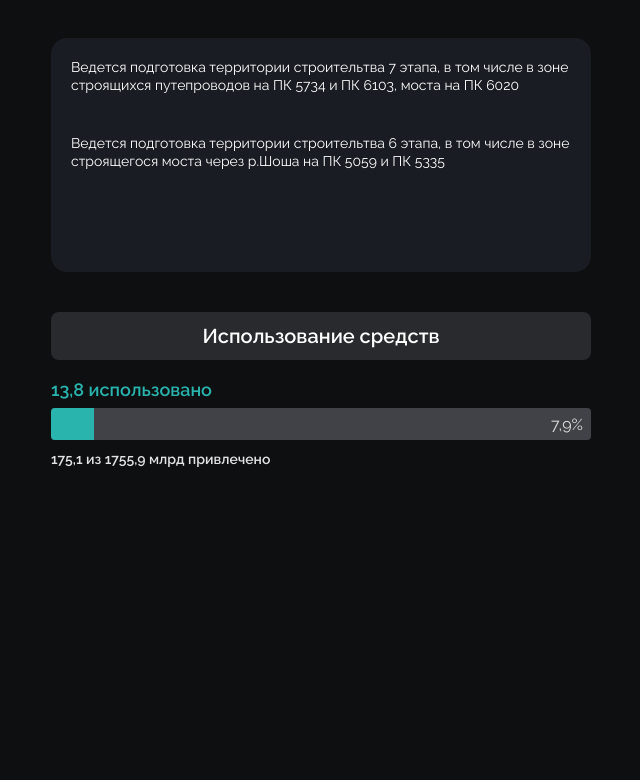
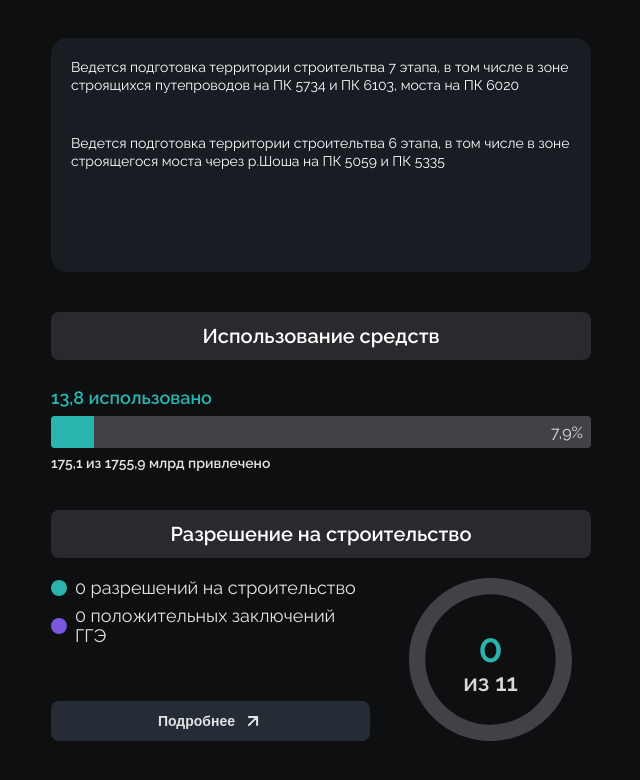
Before and after one commit to MikhailMilyaev/rut-test-vue-js, a Vue app: page / in a window 1280 px wide. Shown: the part 964-1744 px from the top of the page, without its empty margins (299-939 px from the left). Before the commit the page ends 1474 px from the top, so only its background shows below. Built offline with nearby package versions, Linux system fonts and the light colour scheme.

Commit message:
feat: add permission block in ContentLeft and fix: arrow buttons

```diff
--- a/src/components/ContentArea.vue
+++ b/src/components/ContentArea.vue
@@ -22,7 +22,7 @@ import ContentRight from './ContentRight.vue';
   flex-direction: column;
   gap: 40px;
   overflow-y: auto;
-  padding: 20px 40px;
+  padding: 20px 40px 40px 40px;
   height: 100%;
 }
 
--- a/src/components/ContentLeft.vue
+++ b/src/components/ContentLeft.vue
@@ -2,18 +2,23 @@
 import { ref } from 'vue';
 
 const slides = ref([
-  { id: 1, title: '7 этап', url: 'https://images.unsplash.com/photo-1504307651254-35680f356dfd?w=600' },
-  { id: 2, title: '8 этап', url: 'https://images.unsplash.com/photo-1504307651254-35680f356dfd?w=600' }
+  { id: 1, title: '6 этап', url: 'https://images.unsplash.com/photo-1504307651254-35680f356dfd?auto=format&fit=crop&w=800&q=80' },
+  { id: 2, title: '7 этап', url: 'https://images.unsplash.com/photo-1581094794329-c8112a89af12?auto=format&fit=crop&w=800&q=80' },
+  { id: 3, title: '8 этап', url: 'https://images.unsplash.com/photo-1486406146926-c627a92ad1ab?auto=format&fit=crop&w=800&q=80' }
 ]);
 
 const currentIndex = ref(0)
 
 const nextSlide = () => {
-    currentIndex.value = (currentIndex.value + 1) % slides.value.length
+    if (currentIndex.value < slides.value.length - 1) {
+        currentIndex.value++
+    }
 }
 
 const prevSlide = () => {
-  currentIndex.value = (currentIndex.value - 1 + slides.value.length) % slides.value.length;
+    if (currentIndex.value > 0) {
+        currentIndex.value--
+    }
 };
 </script>
 
@@ -30,13 +35,13 @@ const prevSlide = () => {
             </div>
 
             <div class="construction__arrows arrows">
-                <button @click="prevSlide" class="arrows__btn">
+                <button @click="prevSlide" class="arrows__btn" :disabled="currentIndex === 0">
                     <svg width="8" height="14" viewBox="0 0 8 14" fill="none" xmlns="http://www.w3.org/2000/svg">
                         <path fill-rule="evenodd" clip-rule="evenodd" d="M7.70711 0.292893C8.09763 0.683417 8.09763 1.31658 7.70711 1.70711L2.41421 7L7.70711 12.2929C8.09763 12.6834 8.09763 13.3166 7.70711 13.7071C7.31658 14.0976 6.68342 14.0976 6.29289 13.7071L0.292893 7.70711C-0.0976311 7.31658 -0.0976311 6.68342 0.292893 6.29289L6.29289 0.292893C6.68342 -0.0976311 7.31658 -0.0976311 7.70711 0.292893Z" fill="#E3E3E3"/>
                     </svg>
                 </button>
                 <span class="arrows__text">{{ slides[currentIndex].title }}</span>
-                <button @click="nextSlide" class="arrows__btn">
+                <button @click="nextSlide" class="arrows__btn" :disabled="currentIndex === slides.length - 1">
                     <svg width="24" height="24" viewBox="0 0 24 24" fill="none" xmlns="http://www.w3.org/2000/svg">
                         <path fill-rule="evenodd" clip-rule="evenodd" d="M8.75628 5.29289C9.09799 4.90237 9.65201 4.90237 9.99372 5.29289L15.2437 11.2929C15.5854 11.6834 15.5854 12.3166 15.2437 12.7071L9.99372 18.7071C9.65201 19.0976 9.09799 19.0976 8.75628 18.7071C8.41457 18.3166 8.41457 17.6834 8.75628 17.2929L13.3876 12L8.75628 6.70711C8.41457 6.31658 8.41457 5.68342 8.75628 5.29289Z" fill="#E3E3E3"/>
                     </svg>
@@ -49,12 +54,12 @@ const prevSlide = () => {
                 <h4 class="stats-title">На строительных объектах задействовано:</h4>
                 <div class="stats-row">
                     <div class="stat-col">
-                        <div class="stat-value text-teal">117</div>
+                        <div class="stat-value ">117</div>
                         <div class="stat-sub">из н/д</div>
                         <div class="stat-label">техники</div>
                     </div>
                     <div class="stat-col">
-                        <div class="stat-value text-teal">402</div>
+                        <div class="stat-value">402</div>
                         <div class="stat-sub">из н/д</div>
                         <div class="stat-label">человек</div>
                     </div>
@@ -119,6 +124,51 @@ const prevSlide = () => {
         </div>
 
         <p class="use-of-funds__subtext">175,1 из 1755,9 млрд привлечено</p>
+    </div>
+</div>
+
+<div class="permission-block">
+    <div class="construction__header">
+        <h2 class="construction__header-text">Разрешение на строительство</h2>
+    </div>
+
+    <div class="permission-block__content">
+        <div class="permission-block__info">
+            <div class="permission-block__list">
+                <div class="permission-block__item">
+                    <svg width="16" height="16" viewBox="0 0 16 16" fill="none">
+                        <circle cx="8" cy="8" r="8" fill="#2AB4AE"/>
+                    </svg>
+                    <span class="permission-block__label">0 разрешений на строительство</span>
+                </div>
+                <div class="permission-block__item">
+                    <svg width="16" height="16" viewBox="0 0 16 16" fill="none">
+                        <circle cx="8" cy="8" r="8" fill="#7B57E0"/>
+                    </svg>
+                    <span class="permission-block__label">0 положительных заключений ГГЭ</span>
+                </div>
+            </div>
+
+            <button class="button-dark">
+                <span class="button-dark__text">Подробнее</span>
+                <svg width="20" height="20" viewBox="0 0 20 20" fill="none">
+                    <path d="M5.87521 14.1247L14.1248 5.87516M14.1248 5.87516H5.87521M14.1248 5.87516V14.1247" stroke="#E3E3E3" stroke-width="2" stroke-linecap="round" stroke-linejoin="round"/>
+                </svg>
+            </button>
+        </div>
+
+        <div class="permission-block__chart-wrap">
+            <div class="permission-block__chart chart-big">
+                <svg class="chart-big__svg" width="163" height="163" viewBox="0 0 163 163" fill="none">
+                    <path d="M163 81.5C163 126.511 126.511 163 81.5 163C36.4888 163 0 126.511 0 81.5C0 36.4888 36.4888 0 81.5 0C126.511 0 163 36.4888 163 81.5ZM16.3 81.5C16.3 117.509 45.491 146.7 81.5 146.7C117.509 146.7 146.7 117.509 146.7 81.5C146.7 45.491 117.509 16.3 81.5 16.3C45.491 16.3 16.3 45.491 16.3 81.5Z" fill="#414247"/>
+                </svg>
+
+                <div class="chart-big__data">
+                    <div class="chart-big__value">0</div>
+                    <div class="chart-big__label">из 11</div>
+                </div>
+            </div>
+        </div>
     </div>
 </div>
   </div>
@@ -197,6 +247,15 @@ const prevSlide = () => {
     background-color: rgba(85, 86, 91, 1);
 }
 
+.arrows__btn:disabled {
+    opacity: 0.3;
+    cursor: not-allowed;
+}
+
+.arrows__btn:disabled:hover {
+    background-color: var(--color-bg-common-dark-light);
+}
+
 .arrows__text {
     font-size: 24px;
     font-weight: 600;
@@ -243,13 +302,15 @@ const prevSlide = () => {
 }
 
 .stat-value {
+    color: var(--сolor-text-succes);
     font-size: 32px;
     font-weight: 600;
     line-height: 38px;
 }
 
-.text-teal { color: var(--сolor-text-succes) }
-.text-white { color: var(--color-text-primary-inverse) }
+.text-white {
+    color: var(--color-text-primary-inverse);
+}
 
 .stat-sub {
     font-size: 24px;
@@ -342,9 +403,8 @@ const prevSlide = () => {
 .use-of-funds {
     display: flex;
     flex-direction: column;
-    gap: 20px;
+    gap: 28px;
     border-radius: 12px;
-    padding-bottom: 24px;
 }
 
 .use-of-funds__content {
@@ -380,7 +440,7 @@ const prevSlide = () => {
     background-color: var(--color-bg-common-dark-light);
     border-radius: 4px;
     overflow: hidden;
-    margin-bottom: 12px;
+    margin-bottom: 8px;
 
     display: flex;
     align-items: center;
@@ -397,11 +457,125 @@ const prevSlide = () => {
     z-index: 1;
 }
 
-
 .use-of-funds__subtext {
     font-size: 14px;
     font-weight: 600;
     line-height: 14px;
     color: var(--color-text-primary);
 }
+
+.permission-block {
+    display: flex;
+    flex-direction: column;
+    gap: 20px;
+}
+
+.permission-block__content {
+    display: flex;
+    justify-content: flex-start;
+    align-items: center;
+    gap: 20px;
+    width: 540px;
+}
+
+.permission-block__info {
+    display: flex;
+    flex-direction: column;
+    width: 319px;
+    height: 163px;
+    justify-content: space-between;
+    flex-shrink: 0;
+}
+
+.permission-block__chart-wrap {
+    width: 201px;
+    display: flex;
+    justify-content: center;
+    align-items: center;
+    padding: 0 19px;
+    box-sizing: border-box;
+    flex-shrink: 0;
+}
+
+.permission-block__list {
+    display: flex;
+    flex-direction: column;
+    gap: 8px;
+}
+
+.permission-block__item {
+    display: flex;
+    align-items: center;
+    gap: 8px;
+}
+
+.permission-block__label {
+    font-size: 18px;
+    font-weight: 400;
+    color: var(--color-text-primary);
+    line-height: 20px;
+}
+
+.button-dark {
+    width: 100%;
+    height: 40px;
+    display: flex;
+    align-items: center;
+    justify-content: center;
+    gap: 8px;
+    background-color: var(--color-bg-secondary-2);
+    border: none;
+    border-radius: 8px;
+    cursor: pointer;
+}
+
+.button-dark__text {
+    font-size: 14px;
+    font-weight: 600;
+    line-height: 14px;
+    color: var(--color-text-primary);
+}
+
+.button-dark:hover {
+    background-color: rgba(255,255,255,0.1);
+}
+
+.chart-big {
+    position: relative;
+    width: 163px;
+    height: 163px;
+    flex-shrink: 0;
+}
+
+.chart-big__svg {
+    display: block;
+}
+
+.chart-big__data {
+    position: absolute;
+    top: 0;
+    left: 0;
+    width: 100%;
+    height: 100%;
+    display: flex;
+    flex-direction: column;
+    align-items: center;
+    justify-content: center;
+    pointer-events: none;
+    text-align: center;
+}
+
+.chart-big__value {
+    font-size: 40px;
+    font-weight: 600;
+    color: var(--сolor-text-succes);
+    line-height: 46px;
+}
+
+.chart-big__label {
+    font-size: 24px;
+    font-weight: 600;
+    color: rgba(216, 216, 216, 1);
+    line-height: 24px;
+}
 </style>
```
